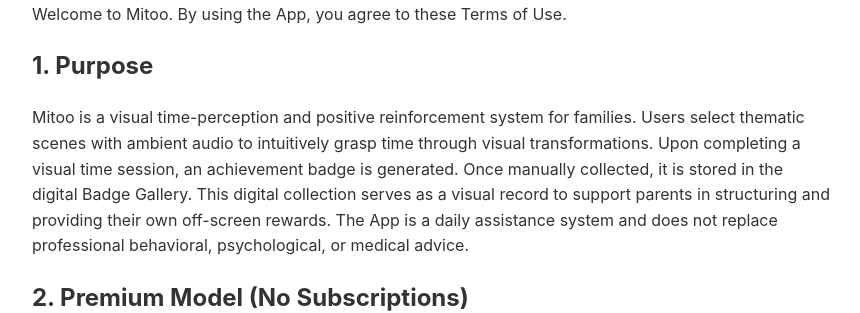
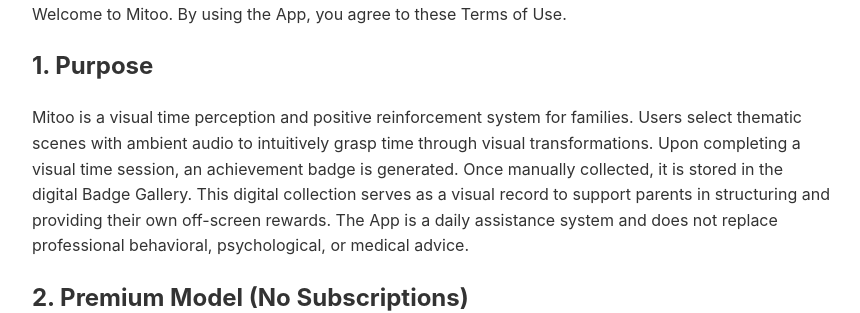
Before and after one commit to mitoostudio/mitoo-legal, a Jekyll site: the page built from terms-of-use-en.md, in a window 1280 px wide. Shown: the part 164-477 px from the top of the page, without its empty margins (208-1068 px from the left). Built offline with Jekyll 4.4.1, drawn with Linux system fonts in a browser that asks for light colours; our own code applies the rules of GitHub Pages for plain Markdown files.

```diff
--- a/terms-of-use-en.md
+++ b/terms-of-use-en.md
@@ -7,7 +7,7 @@ layout: default
 
 Welcome to Mitoo. By using the App, you agree to these Terms of Use.
 ## 1. Purpose
-Mitoo is a visual time-perception and positive reinforcement system for families. Users select thematic scenes with ambient audio to intuitively grasp time through visual transformations. Upon completing a visual time session, an achievement badge is generated. Once manually collected, it is stored in the digital Badge Gallery. This digital collection serves as a visual record to support parents in structuring and providing their own off-screen rewards. The App is a daily assistance system and does not replace professional behavioral, psychological, or medical advice.
+Mitoo is a visual time perception and positive reinforcement system for families. Users select thematic scenes with ambient audio to intuitively grasp time through visual transformations. Upon completing a visual time session, an achievement badge is generated. Once manually collected, it is stored in the digital Badge Gallery. This digital collection serves as a visual record to support parents in structuring and providing their own off-screen rewards. The App is a daily assistance system and does not replace professional behavioral, psychological, or medical advice.
 ## 2. Premium Model (No Subscriptions)
 * **Free Tier:** Includes core features and 2 scenes.
 * **Mitoo Pro:** Unlocks the remaining 6 scenes (8 total) via a one-time purchase. Local pricing applies and is securely processed by the App Store.
```
